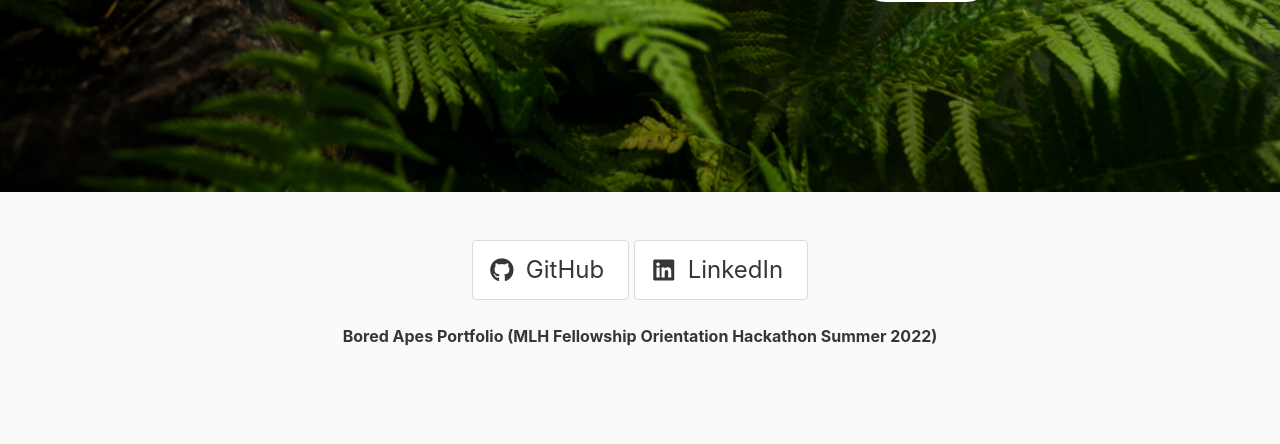
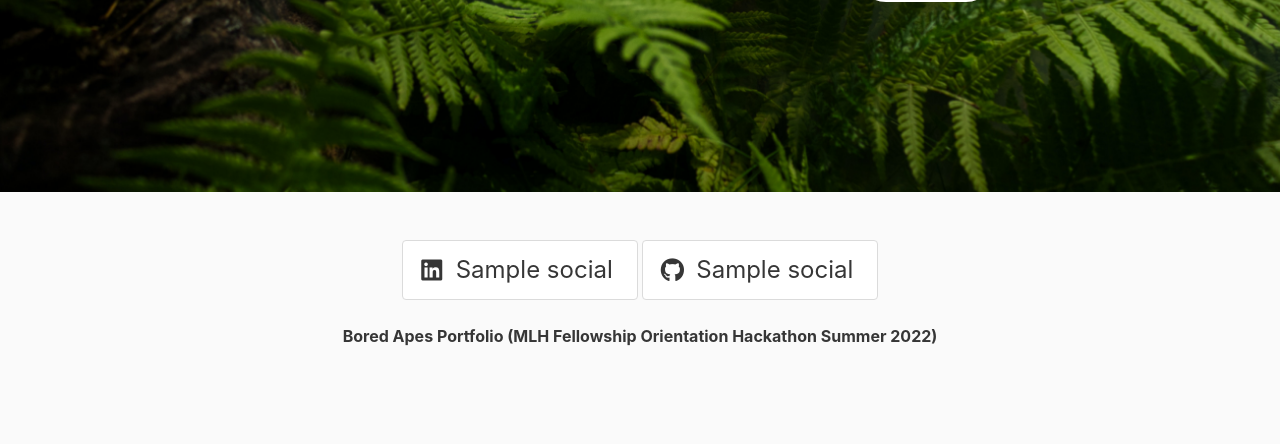
Before and after one commit to MLH-Fellowship/project-bored-apes, a Flask app: template app/templates/index.html in a window 1280 px wide. Shown: the part 5558-6002 px from the top of the page. Run offline with Flask 2, Linux system fonts and the light colour scheme; the template is opened without the code that fills it: most values are stand-ins (such as "Sample title", 1, 10 or a date in 2020); grey boxes marked "Sample" are stand-in pictures; some libraries are stand-ins or nearby versions.

Commit message:
added links to the footer buttons

```diff
--- a/app/templates/index.html
+++ b/app/templates/index.html
@@ -298,19 +298,23 @@
 
 
         <buttons>
-          <button class="button is-large">
-            <span class="icon is-medium">
-              <i class="fab fa-github"></i>
-            </span>
-            <span>GitHub</span>
-          </button>
+          <a href={{data[title]['social'][1]['val']}}>
+            <button class="button is-large">
+              <span class="icon is-medium">
+                <i class="fab fa-linkedin"></i>
+              </span>
+              <span>{{data[title]['social'][1]['name']}}</span>
+            </button>
+          </a>
 
-          <button class="button is-large">
-            <span class="icon is-medium">
-              <i class="fab fa-linkedin"></i>
-            </span>
-            <span>LinkedIn</span>
-          </button>
+          <a href={{data[title]['social'][0]['val']}}>
+            <button class="button is-large">
+              <span class="icon is-medium">
+                <i class="fab fa-github"></i>
+              </span>
+              <span>{{data[title]['social'][0]['name']}}</span>
+            </button>
+          </a>
 
 
           <!-- <button class="button is-large">
```
